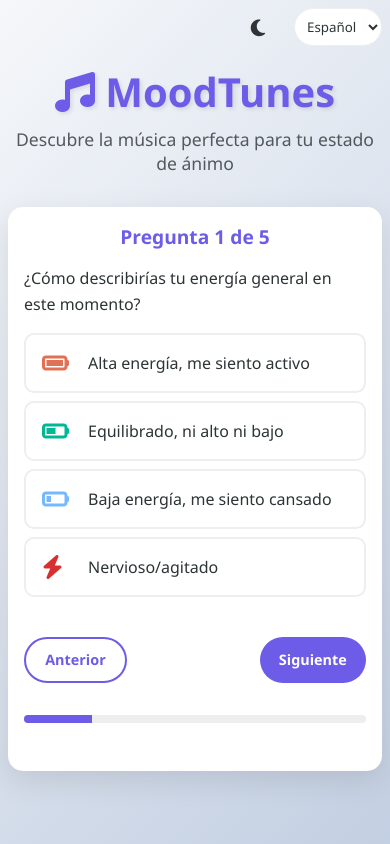
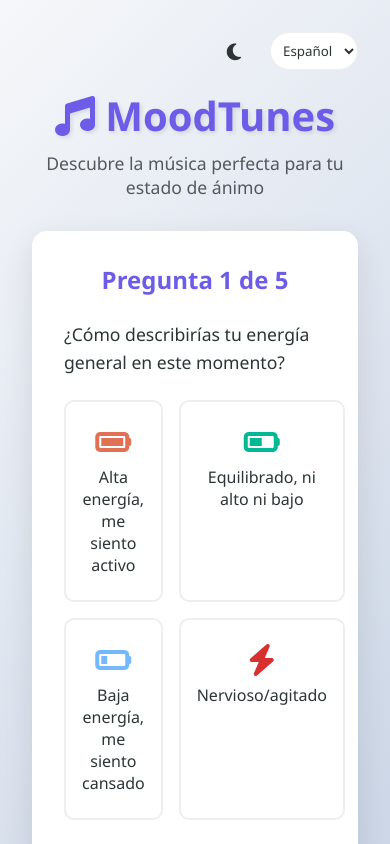
Before and after one commit to CarlossOlmoss/SOMOLSOLARC.github.io, a plain HTML site: page index.html in a window 390 px wide. Both pictures are taken after a click on the button "Comenzar Encuesta". Shown: the top 844 px of the page. Drawn offline with Linux system fonts and the light colour scheme.

Commit message:
Update index.html
Se modifico el error del boton de anterior a index

```diff
--- a/index.html
+++ b/index.html
@@ -49,9 +49,7 @@
         .container {
             max-width: 800px;
             margin: 0 auto;
-            padding: 1rem;
-            width: 100%;
-            box-sizing: border-box;
+            padding: 2rem;
         }
 
         /* Controles del header */
@@ -113,9 +111,9 @@
         .survey-container {
             background-color: var(--card-bg);
             border-radius: 15px;
-            padding: 1rem;
+            padding: 2rem;
             box-shadow: var(--card-shadow);
-            margin-bottom: 1rem;
+            margin-bottom: 2rem;
         }
 
         .survey-step {
@@ -365,71 +363,6 @@
             color: var(--text-color);
             opacity: 0.9;
         }
-
-        /* Estilos responsivos para móviles */
-        @media (max-width: 480px) {
-            .container {
-                padding: 0.5rem;
-            }
-
-            .survey-container {
-                padding: 1rem;
-            }
-
-            .options-grid {
-                grid-template-columns: 1fr !important;
-                gap: 0.5rem;
-            }
-
-            .emotion-option {
-                padding: 1rem;
-                flex-direction: row;
-                align-items: center;
-                justify-content: flex-start;
-                text-align: left;
-            }
-
-            .emotion-icon {
-                margin-right: 1rem;
-                margin-bottom: 0;
-                font-size: 1.5rem;
-                min-width: 30px;
-            }
-
-            #survey-q2,
-            #survey-q5 {
-                padding: 0.5rem;
-            }
-
-            .question-text {
-                font-size: 1rem;
-                margin-bottom: 1rem;
-            }
-
-            h2 {
-                font-size: 1.2rem;
-                margin-bottom: 1rem;
-            }
-
-            .navigation {
-                margin-top: 1.5rem;
-            }
-
-            .btn {
-                padding: 0.7rem 1.2rem;
-                font-size: 0.9rem;
-                margin-top: 1rem;
-            }
-
-            .playlist-container {
-                padding: 1rem;
-            }
-
-            .playlist-cover {
-                width: 120px;
-                height: 120px;
-            }
-        }
     </style>
 </head>
 
@@ -485,7 +418,7 @@
                 </div>
 
                 <div class="navigation">
-                    <button class="btn btn-secondary" id="survey-prev1" disabled>Anterior</button>
+                    <button class="btn btn-secondary" id="survey-prev1">Anterior</button>
                     <button class="btn" id="survey-next1">Siguiente</button>
                 </div>
             </div>
@@ -610,11 +543,9 @@
                 </div>
             </div>
 
-            <!-- Resultado de la encuesta y playlist -->
             <div class="survey-step survey-result" id="survey-result">
                 <h2>Tu Estado de Ánimo</h2>
                 <div class="mood-result" id="mood-result">
-                    <!-- Aquí se mostrará el resultado -->
                 </div>
 
                 <div class="playlist-container" id="playlist-container">
@@ -622,14 +553,12 @@
                     <p id="playlist-description"></p>
                     <div class="playlist-cover" id="playlist-cover"></div>
                     <ul class="song-list" id="song-list">
-                        <!-- Las canciones se agregarán aquí con JavaScript -->
                     </ul>
                 </div>
 
                 <button class="btn" id="restart-btn">Hacer otra encuesta</button>
             </div>
 
-            <!-- Progreso -->
             <div class="progress-container">
                 <div class="progress-bar" id="survey-progress"></div>
             </div>
@@ -638,7 +567,6 @@
 
     <script>
         document.addEventListener('DOMContentLoaded', function () {
-            // Textos multiidioma
             const translations = {
                 es: {
                     title: "MoodTunes",
@@ -778,13 +706,11 @@
                 }
             };
 
-            // Variables de estado
             let surveyAnswers = [];
             let currentSurveyStep = 1;
             let detectedMood = '';
             let currentLanguage = 'es';
 
-            // Elementos del DOM
             const surveySteps = document.querySelectorAll('.survey-step');
             const surveyProgress = document.getElementById('survey-progress');
             const moodResult = document.getElementById('mood-result');
@@ -797,31 +723,39 @@
             const themeToggle = document.getElementById('theme-toggle');
             const languageSelect = document.getElementById('language-select');
 
-            // Configuración inicial
             initializeApp();
 
             function initializeApp() {
-                // Cargar preferencias de tema
+
                 const savedTheme = localStorage.getItem('theme') || 'light';
                 document.body.classList.toggle('dark-mode', savedTheme === 'dark');
                 updateThemeIcon(savedTheme);
 
-                // Cargar preferencia de idioma
                 const savedLanguage = localStorage.getItem('language') || 'es';
                 currentLanguage = savedLanguage;
                 languageSelect.value = savedLanguage;
                 updateContentLanguage(savedLanguage);
 
-                // Configurar event listeners
                 setupEventListeners();
+
+                document.getElementById('survey-prev1').addEventListener('click', () => prevSurveyStep(1));
+
+                function prevSurveyStep(current) {
+                    if (current === 1) {
+
+                        currentSurveyStep = 0;
+                    } else {
+                        currentSurveyStep = current - 1;
+                    }
+                    updateSurveyStep();
+                }
             }
 
             function setupEventListeners() {
-                // Configuración de eventos para la encuesta
+
                 document.getElementById('start-survey').addEventListener('click', startSurvey);
                 document.getElementById('restart-btn').addEventListener('click', restartSurvey);
 
-                // Botones de navegación de la encuesta
                 document.getElementById('survey-next1').addEventListener('click', () => nextSurveyStep(1));
                 document.getElementById('survey-next2').addEventListener('click', () => nextSurveyStep(2));
                 document.getElementById('survey-next3').addEventListener('click', () => nextSurveyStep(3));
@@ -833,13 +767,11 @@
                 document.getElementById('survey-prev4').addEventListener('click', () => prevSurveyStep(4));
                 document.getElementById('survey-prev5').addEventListener('click', () => prevSurveyStep(5));
 
-                // Configuración de opciones de emociones en la encuesta
                 document.querySelectorAll('.emotion-option').forEach(option => {
                     option.addEventListener('click', function () {
                         const questionId = this.closest('.survey-step').id;
                         const questionNumber = parseInt(questionId.replace('survey-q', ''));
 
-                        // Deseleccionar otras opciones en la misma pregunta
                         document.querySelectorAll(`#${questionId} .emotion-option`).forEach(opt => {
                             opt.classList.remove('selected');
                         });
@@ -849,7 +781,6 @@
                     });
                 });
 
-                // Event listeners para tema e idioma
                 themeToggle.addEventListener('click', toggleTheme);
                 languageSelect.addEventListener('change', changeLanguage);
             }
@@ -876,14 +807,12 @@
             function updateContentLanguage(language) {
                 const lang = translations[language] || translations['es'];
 
-                // Actualizar textos estáticos
                 document.querySelector('h1').innerHTML = `<i class="fas fa-music"></i> ${lang.title}`;
                 document.querySelector('.subtitle').textContent = lang.subtitle;
                 document.getElementById('start-survey').textContent = lang.startSurvey;
                 document.querySelector('#survey-start h2').textContent = lang.surveyTitle;
                 document.querySelector('#survey-start .question-text').textContent = lang.surveyDescription;
 
-                // Actualizar botones de navegación
                 document.querySelectorAll('.btn-secondary').forEach(btn => {
                     if (btn.textContent.includes("Anterior") || btn.textContent.includes("Previous")) {
                         btn.textContent = lang.prevButton;
@@ -901,10 +830,8 @@
 
                 document.getElementById('restart-btn').textContent = lang.restartButton;
 
-                // Actualizar preguntas y opciones
                 updateSurveyQuestions(language);
 
-                // Si estamos en el resultado, actualizarlo también
                 if (currentSurveyStep === 6) {
                     updateMoodResult();
                 }
@@ -913,14 +840,12 @@
             function updateSurveyQuestions(language) {
                 const lang = translations[language] || translations['es'];
 
-                // Actualizar preguntas
                 document.querySelector('#survey-q1 .question-text').textContent = lang.questions.q1;
                 document.querySelector('#survey-q2 .question-text').textContent = lang.questions.q2;
                 document.querySelector('#survey-q3 .question-text').textContent = lang.questions.q3;
                 document.querySelector('#survey-q4 .question-text').textContent = lang.questions.q4;
                 document.querySelector('#survey-q5 .question-text').textContent = lang.questions.q5;
 
-                // Actualizar opciones de todas las preguntas
                 updateQuestionOptions('#survey-q1', [
                     lang.options.energetic,
                     lang.options.balanced,
@@ -977,7 +902,6 @@
                 `;
             }
 
-            // Funciones de la encuesta
             function startSurvey() {
                 currentSurveyStep = 1;
                 surveyAnswers = [];
@@ -985,21 +909,17 @@
             }
 
             function restartSurvey() {
-                // Resetear todas las selecciones
                 document.querySelectorAll('.emotion-option').forEach(option => {
                     option.classList.remove('selected');
                 });
 
-                // Volver al paso inicial
                 currentSurveyStep = 0;
                 surveyAnswers = [];
                 updateSurveyStep();
 
-                // Ocultar el resultado y mostrar el contenedor de la encuesta
                 document.getElementById('survey-result').classList.remove('active');
                 document.getElementById('survey-start').classList.add('active');
 
-                // Resetear la barra de progreso
                 surveyProgress.style.width = '0%';
             }
 
@@ -1019,12 +939,10 @@
             }
 
             function updateSurveyStep() {
-                // Ocultar todos los pasos
                 surveySteps.forEach(step => {
                     step.classList.remove('active');
                 });
 
-                // Mostrar el paso actual
                 if (currentSurveyStep === 0) {
                     document.getElementById('survey-start').classList.add('active');
                 } else if (currentSurveyStep <= 5) {
@@ -1033,11 +951,9 @@
                     document.getElementById('survey-result').classList.add('active');
                 }
 
-                // Actualizar barra de progreso
                 const progressPercent = currentSurveyStep === 0 ? 0 : (currentSurveyStep / 5) * 100;
                 surveyProgress.style.width = `${progressPercent}%`;
 
-                // Habilitar/deshabilitar botones de anterior
                 if (currentSurveyStep > 1 && currentSurveyStep <= 5) {
                     document.getElementById(`survey-prev${currentSurveyStep}`).disabled = false;
                 }
@@ -1049,13 +965,10 @@
                     return;
                 }
 
-                // Calcular el estado de ánimo predominante
                 detectedMood = calculatePredominantMood();
 
-                // Mostrar el resultado
                 updateMoodResult();
 
-                // Generar y mostrar la playlist automáticamente
                 generatePlaylist(detectedMood);
 
                 currentSurveyStep = 6;
@@ -1076,7 +989,6 @@
                     moodCounts[answer]++;
                 });
 
-                // Determinar el estado de ánimo con más votos
                 let predominantMood = 'happy';
                 let maxCount = 0;
 
@@ -1090,7 +1002,7 @@
                 return predominantMood;
             }
             function generatePlaylist(mood) {
-                // Base de datos ampliada de música organizada por estado de ánimo
+
                 const musicDatabase = {
                     happy: [
                         {
@@ -1190,20 +1102,15 @@
                     ]
                 };
 
-                // Seleccionar aleatoriamente una de las playlists para el mood detectado
                 const moodPlaylists = musicDatabase[mood] || musicDatabase['happy'];
                 const randomIndex = Math.floor(Math.random() * moodPlaylists.length);
                 const playlist = moodPlaylists[randomIndex];
 
-                // Mostrar playlist en la UI
                 playlistCover.style.backgroundImage = `url(${playlist.cover})`;
                 playlistTitle.textContent = playlist.title;
                 playlistDescription.textContent = playlist.description;
 
-                // Limpiar lista de canciones
                 songList.innerHTML = '';
-
-                // Agregar canciones
                 playlist.songs.forEach(song => {
                     const li = document.createElement('li');
                     li.innerHTML = `<span>${song.title}</span> <span>${song.duration}</span>`;
```
